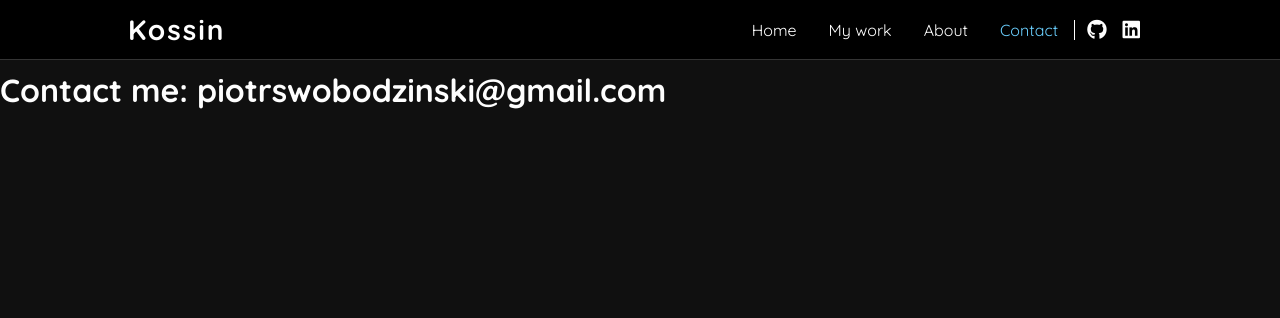
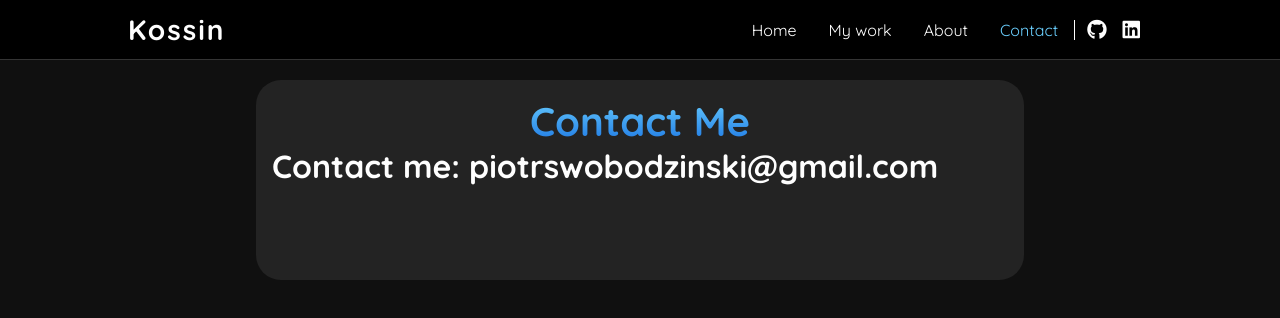
Before and after one commit to Kossin1337/Portfolio, a React (Create React App) app: page /contact in a window 1280 px wide. Shown: the top 318 px of the page. Built offline with nearby package versions, Linux system fonts and the light colour scheme.

Commit message:
Contact me implementation

```diff
--- a/src/components/Contact/Contact.js
+++ b/src/components/Contact/Contact.js
@@ -4,8 +4,17 @@ import "./Contact.scss";
 
 export const Contact = () => {
   return (
-    <div className="contact-page">
-      <h1>Contact me: piotrswobodzinski@gmail.com</h1>
+    <div className="contact-wrapper">
+      <div className="contact">
+        <div className="contact-header">
+          <h2 className="section-title">Contact Me</h2>
+        </div>
+
+        <h1>Contact me: piotrswobodzinski@gmail.com</h1>
+        <form action="" className="">
+          <label htmlFor=""></label>
+        </form>
+      </div>
     </div>
   );
 };
--- a/src/components/Contact/Contact.scss
+++ b/src/components/Contact/Contact.scss
@@ -1,3 +1,34 @@
-.contact-page {
-  margin-top: 70px;
+.contact-wrapper {
+  width: 100vw;
+  display: flex;
+  justify-content: center;
+  align-items: center;
+
+  .contact {
+    margin-top: 5rem;
+    width: 60%;
+    height: 200px;
+    // styles for making contact form round and with different bg color
+    padding: 1rem;
+    background-color: #232323;
+    border-radius: 25px;
+
+    .contact-header {
+      display: flex;
+      align-items: center;
+      justify-content: center;
+
+      .section-title {
+        margin: 0;
+        padding: 0;
+        font-size: 2.5rem;
+        background: -webkit-linear-gradient(
+          var(--light-special),
+          var(--dark-special)
+        );
+        -webkit-background-clip: text;
+        -webkit-text-fill-color: transparent;
+      }
+    }
+  }
 }
--- a/src/components/FeaturedWork/featuredWorkData.js
+++ b/src/components/FeaturedWork/featuredWorkData.js
@@ -24,7 +24,7 @@ export const featuredWorkData = [
     index: 2,
     projectName: "Color Picker & Palette Generator",
     description:
-      "A small encyclopedia about colors. Allowing you to generate a custom color Palette, convert any web color model (RGB/A, HEX, HSL) into another. Explore color models by reading blog articles",
+      "This website is a small encyclopedia about colors. Allowing you to generate a custom color Palette, convert any web color model (RGB/A, HEX, HSL) into another.. Explore color models by reading blog articles",
     technologies: ["React", "Javascript", "React-router", "SCSS"],
     liveDemo: "There goes a link to the project",
     github: "https://github.com/Kossin1337/Color-picker-palette-generator",
```
